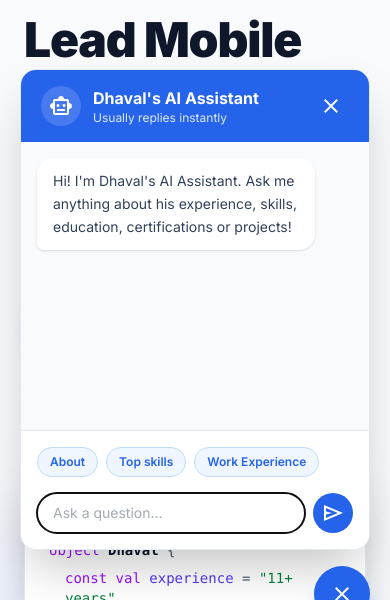
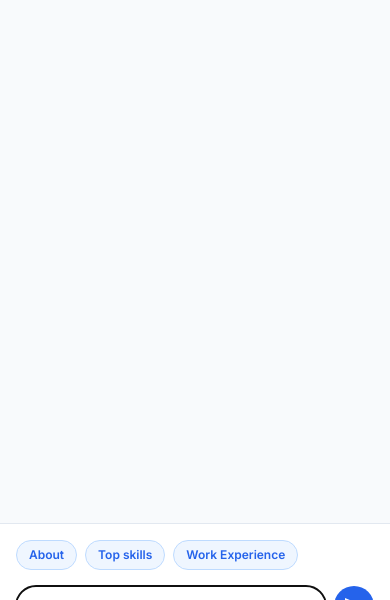
Before and after one commit to Dhaval2404/dhaval2404.github.io, a Next.js app: page / in a window 390 px wide. Both pictures are taken after a click on the button "Open Dhaval's AI Assistant". Shown: the part 202-802 px from the top of the page. Built offline with nearby package versions, Linux system fonts and the light colour scheme; no server answers.

Commit message:
Show chat dialog in full screen for mobile device

```diff
--- a/app/components/chat-assistant.tsx
+++ b/app/components/chat-assistant.tsx
@@ -104,7 +104,7 @@ export default function ChatAssistant() {
             {isOpen && (
                 <section
                     aria-label="Dhaval's AI Assistant"
-                    className="mb-4 w-[calc(100vw-2.5rem)] max-w-sm overflow-hidden rounded-2xl border border-border-light bg-white shadow-2xl"
+                    className="fixed inset-0 flex w-full flex-col overflow-hidden bg-white sm:static sm:mb-4 sm:block sm:w-[calc(100vw-2.5rem)] sm:max-w-sm sm:rounded-2xl sm:border sm:border-border-light sm:shadow-2xl"
                 >
                     <header className="flex items-center justify-between bg-primary px-5 py-4 text-white">
                         <div className="flex items-center gap-3">
@@ -135,7 +135,7 @@ export default function ChatAssistant() {
                     <div
                         aria-live="polite"
                         role="log"
-                        className="flex h-72 flex-col gap-3 overflow-y-auto bg-slate-50 p-4 text-sm"
+                        className="flex flex-1 flex-col gap-3 overflow-y-auto bg-slate-50 p-4 text-sm sm:h-82 sm:flex-none"
                     >
                         {messages.map((message, index) => (
                             <div
```
